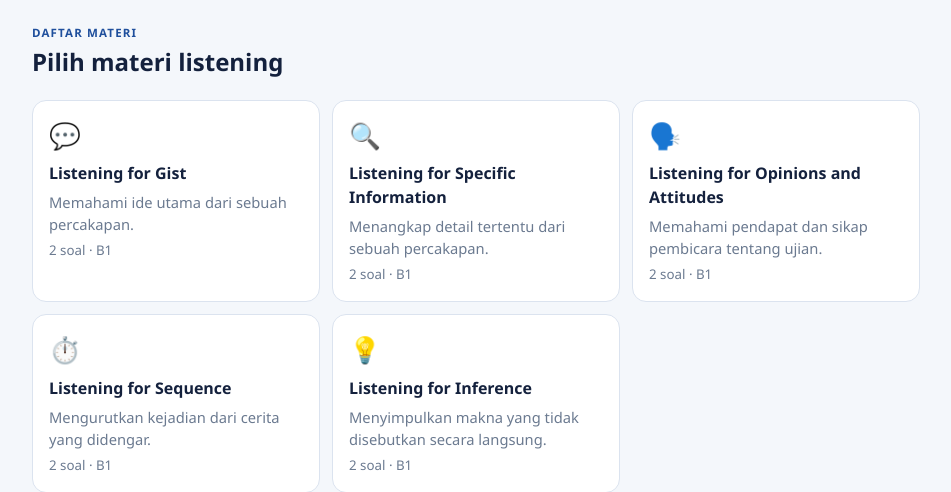
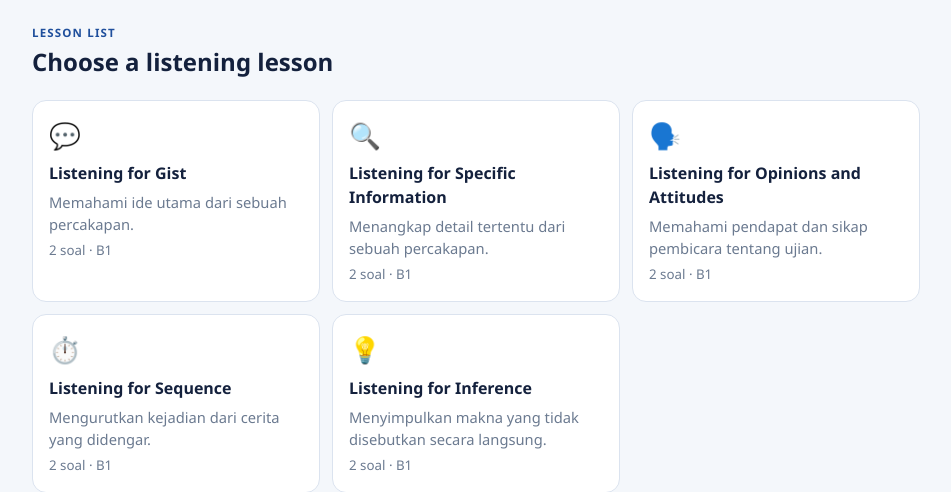
Before and after one commit to syaadby-lang/ListenAI, a Flask app: page / in a window 1280 px wide. Shown: the part 67-559 px from the top of the page, without its empty margins (164-1115 px from the left). Run offline with Flask 3, Linux system fonts and the light colour scheme.

Commit message:
Update index.html

```diff
--- a/templates/index.html
+++ b/templates/index.html
@@ -1,5 +1,5 @@
 <!doctype html>
-<html lang="id">
+<html lang="en">
 <head>
   <meta charset="utf-8">
   <meta name="viewport" content="width=device-width, initial-scale=1">
@@ -21,8 +21,8 @@
   <section id="lessons">
     <div class="section-head">
       <div>
-        <p class="eyebrow">DAFTAR MATERI</p>
-        <h2>Pilih materi listening</h2>
+        <p class="eyebrow">LESSON LIST</p>
+        <h2>Choose a listening lesson</h2>
       </div>
     </div>
     <div id="cards" class="lesson-cards"></div>
@@ -36,19 +36,19 @@
         <h2 id="lesson-title">Lesson title</h2>
         <p id="lesson-topic" class="muted"></p>
       </div>
-      <button id="change-level" class="text-button">← Daftar materi</button>
+      <button id="change-level" class="text-button" type="button">← Back to lessons</button>
     </div>
 
     <div class="audio-card">
       <div>
         <p class="eyebrow">LISTENING AUDIO</p>
         <h3>Listen carefully</h3>
-        <p class="muted">Dengarkan audio, lalu jawab pertanyaan di bawah.</p>
+        <p class="muted">Listen to the audio, then answer the questions below.</p>
       </div>
 
       <div class="audio-controls">
-        <button id="play" class="primary">▶ Play audio</button>
-        <button id="stop" class="secondary">■ Stop</button>
+        <button id="play" class="primary" type="button">▶ Play audio</button>
+        <button id="stop" class="secondary" type="button">■ Stop</button>
         <label>
           Speed
           <select id="speed">
@@ -78,7 +78,7 @@
 
     <form id="quiz"></form>
 
-    <button id="submit" class="primary submit">Submit answers</button>
+    <button id="submit" class="primary submit" type="button">Submit answers</button>
 
     <div id="result" class="result hidden"></div>
 
```
